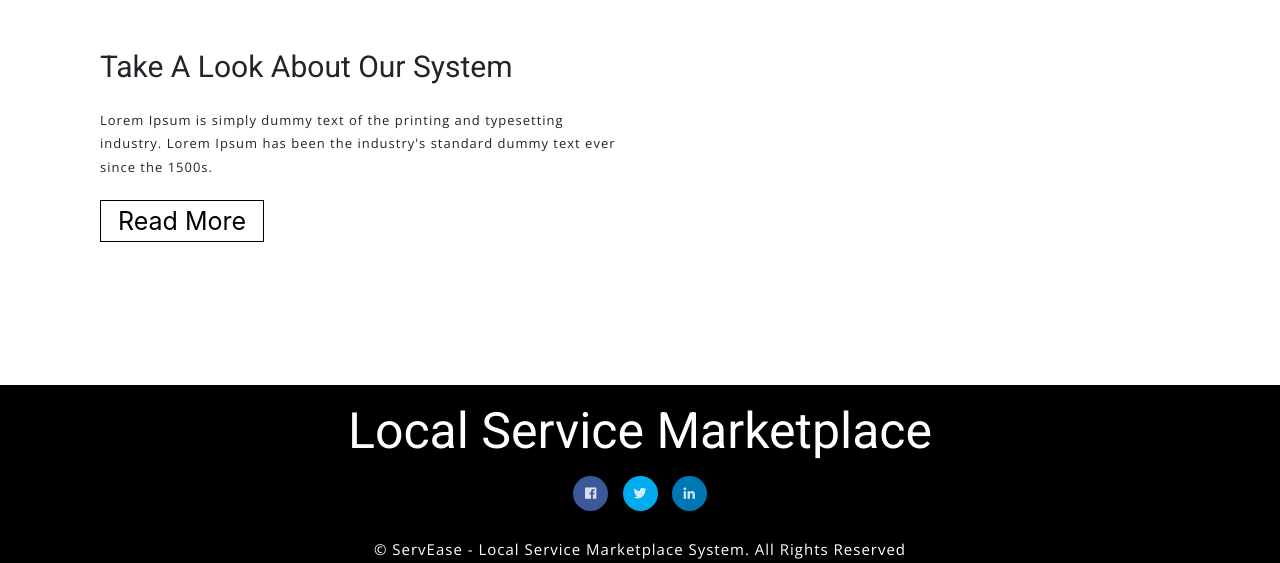
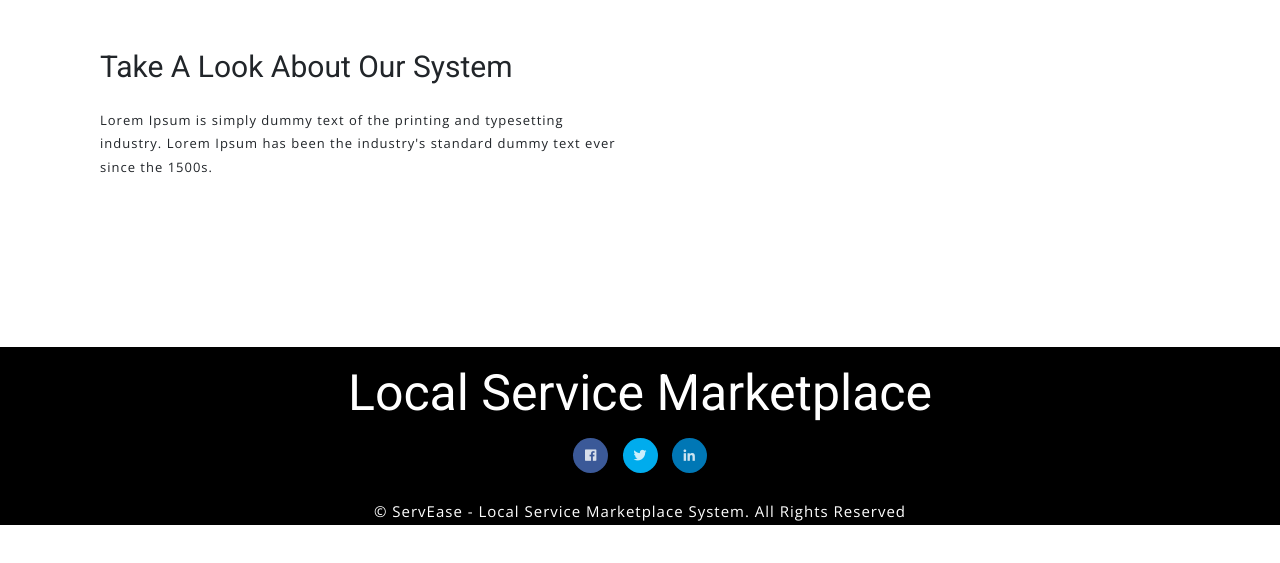
Before and after one commit to Gyyaaannnn/ServEase, a Django app: page /about in a window 1280 px wide. Shown: the part 310-873 px from the top of the page. After the commit the page ends 835 px from the top, so only its background shows below. Run offline with Django 5.2, Linux system fonts and the light colour scheme; some libraries are stand-ins or nearby versions.

Commit message:
remove readmore on about us

```diff
--- a/home_service/templates/about.html
+++ b/home_service/templates/about.html
@@ -32,7 +32,6 @@
 <div class="col-md-6 com-sm-6 w3three_al1">
 <h4 class="mb-lg-4 mb-md-3 mb-sm-2 mb-2">Take A Look About Our System</h4>
 <p class="mb-lg-4 mb-md-3 mb-sm-2 mb-2">Lorem Ipsum is simply dummy text of the printing and typesetting industry. Lorem Ipsum has been the industry's standard dummy text ever since the 1500s.</p>
-<a href="#">Read More</a>
 </div>
 	<!--
 <div class="col-md-6 com-sm-6 w3three_al">
```
Also changed, not shown: db.sqlite3.
